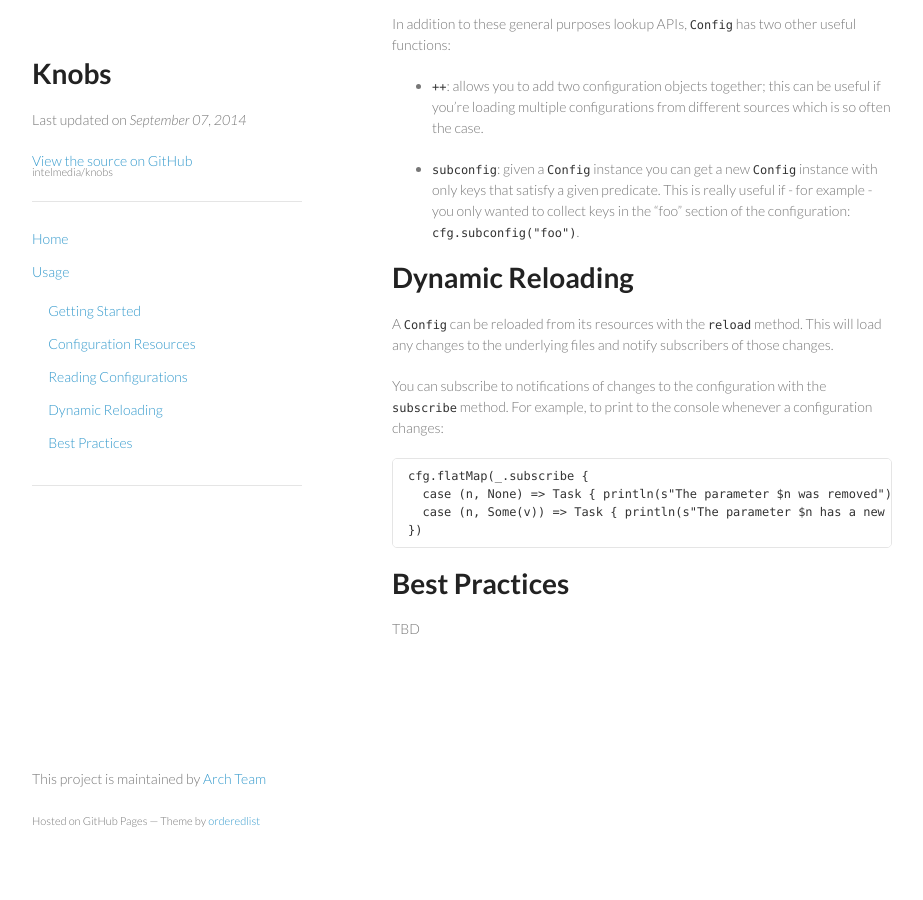
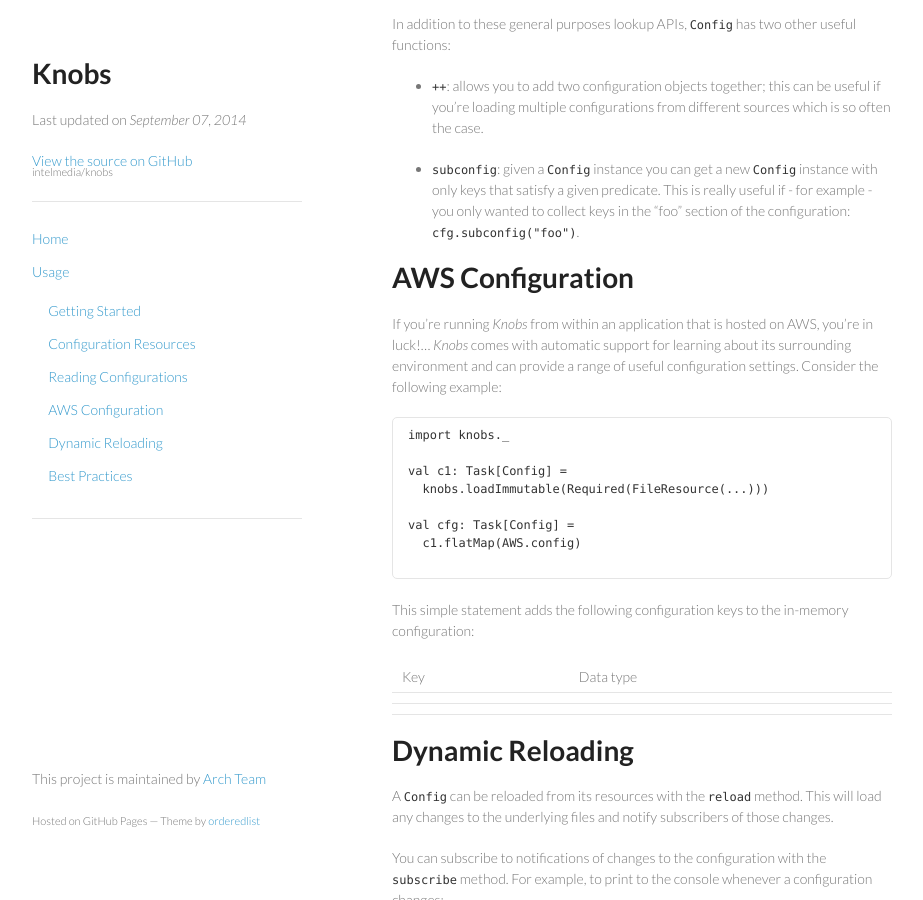
Before and after one commit to Verizon/knobs, a Jekyll site: the page built from usage/index.md, in a window 1280 px wide and 900 px high, scrolled down 4504 px. Shown: the whole window, without its empty margins (178-1101 px from the left). Built offline with Jekyll 4.4.1, drawn with Linux system fonts in a browser that asks for light colours; Markdown is read by kramdown in place of the engine named in the settings.

Commit message:
adding information about the knobs aws auto-configuration

````diff
--- a/_layouts/default.html
+++ b/_layouts/default.html
@@ -42,6 +42,7 @@
               <li><a href="{{ site.baseurl }}usage/#getting-started">Getting Started</a></li>
               <li><a href="{{ site.baseurl }}usage/#resources">Configuration Resources</a></li>
               <li><a href="{{ site.baseurl }}usage/#reading">Reading Configurations</a></li>
+              <li><a href="{{ site.baseurl }}usage/#aws">AWS Configuration</a></li>
               <li><a href="{{ site.baseurl }}usage/#reloading">Dynamic Reloading</a></li>
               <li><a href="{{ site.baseurl }}usage/#best-practice">Best Practices</a></li>
             </ol>
--- a/usage/index.md
+++ b/usage/index.md
@@ -203,6 +203,44 @@ In addition to these general purposes lookup APIs, `Config` has two other useful
 
 * `subconfig`: given a `Config` instance you can get a new `Config` instance with only keys that satisfy a given predicate. This is really useful if - for example - you only wanted to collect keys in the "foo" section of the configuration: `cfg.subconfig("foo")`.
 
+<a name="aws"></a>
+
+# AWS Configuration
+
+If you're running *Knobs* from within an application that is hosted on AWS, you're in luck!... *Knobs* comes with automatic support for learning about its surrounding environment and can provide a range of useful configuration settings. Consider the following example:
+
+```
+import knobs._
+
+val c1: Task[Config] =
+  knobs.loadImmutable(Required(FileResource(...)))
+
+val cfg: Task[Config] =
+  c1.flatMap(AWS.config)
+
+```
+
+This simple statement adds the following configuration keys to the in-memory configuration:
+
+<table>
+  <thead>
+    <tr>
+      <td>Key</td>
+      <td>Data type</td>
+    </tr>
+  </thead>
+  <tbody>
+    <tr>
+      <td></td>
+      <td></td>
+    </tr>
+    <tr>
+      <td></td>
+      <td></td>
+    </tr>
+  </tbody>
+</table>
+
 
 <a name="reloading"></a>
 
````
